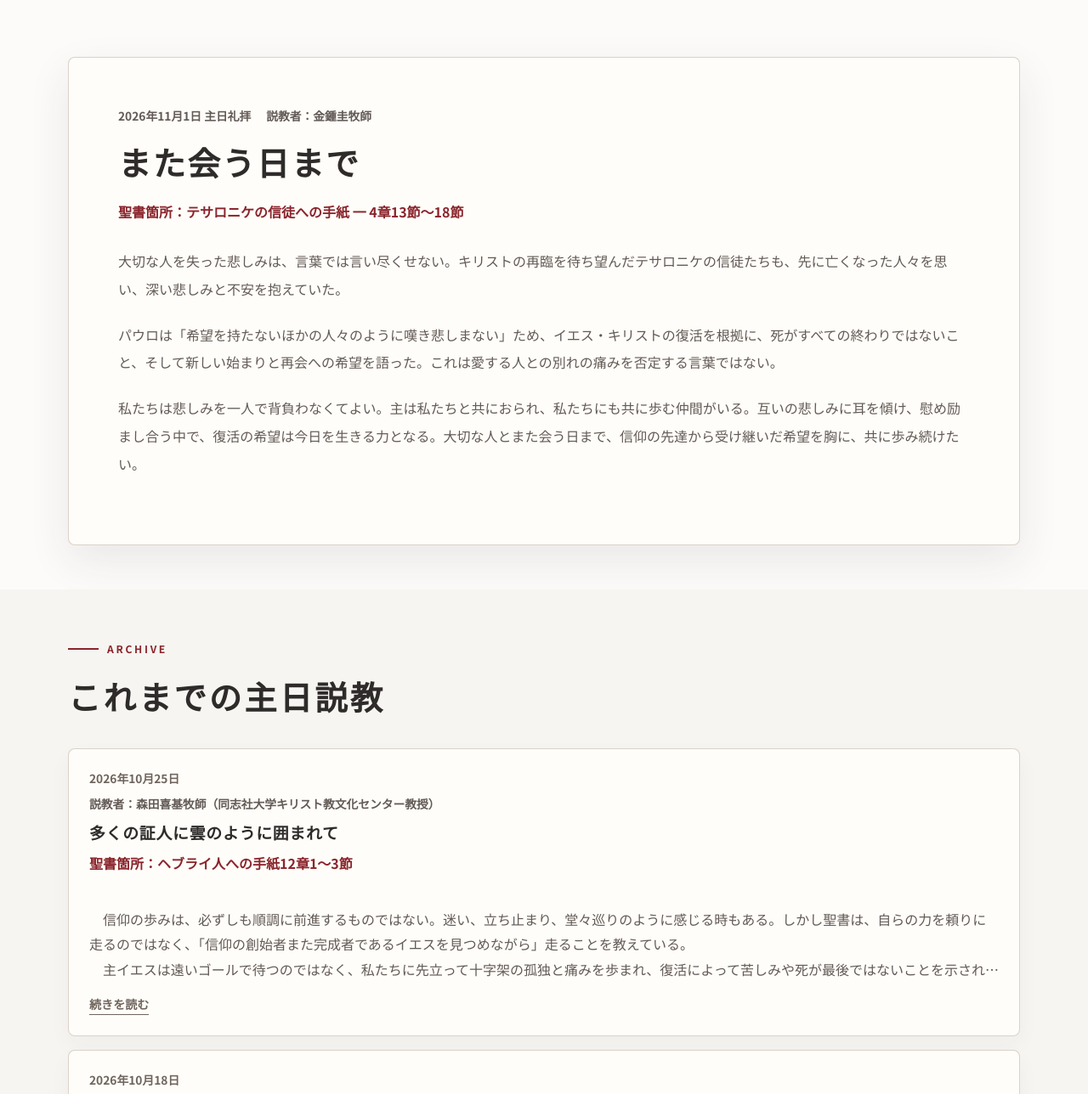
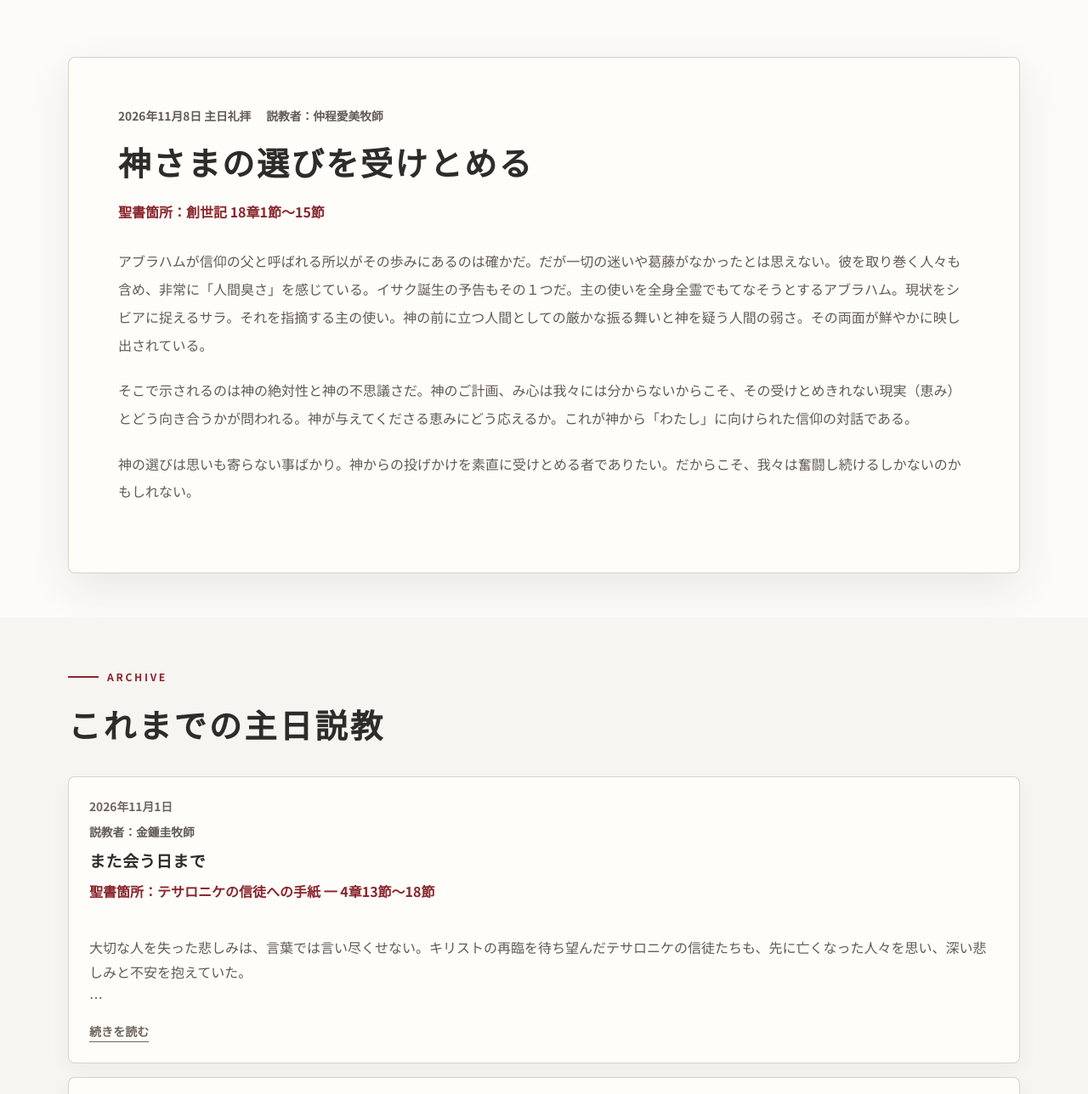
Before and after one commit to uccjtottorich/uccjtottorich, a plain HTML site: page sermon.html in a window 1280 px wide. Shown: the part 380-1668 px from the top of the page at 85% size. Drawn offline with nearby package versions, Linux system fonts and the light colour scheme.

Commit message:
Update microCMS sermon pages

```diff
--- a/sermon.html
+++ b/sermon.html
@@ -305,26 +305,26 @@
   <article class="sermon-paper">
     <div class="sermon-meta">
       <span>
-        2026年11月1日 主日礼拝
+        2026年11月8日 主日礼拝
       </span>
 
       <span>
-        説教者：金鍾圭牧師
+        説教者：仲程愛美牧師
       </span>
     </div>
 
     <h2>
-      また会う日まで
+      神さまの選びを受けとめる
     </h2>
 
     <p class="sermon-scripture">
-      聖書箇所：テサロニケの信徒への手紙 一 4章13節〜18節
+      聖書箇所：創世記 18章1節〜15節
     </p>
 
     <div class="sermon-body">
-      <p>大切な人を失った悲しみは、言葉では言い尽くせない。キリストの再臨を待ち望んだテサロニケの信徒たちも、先に亡くなった人々を思い、深い悲しみと不安を抱えていた。</p>
-<p>パウロは「希望を持たないほかの人々のように嘆き悲しまない」ため、イエス・キリストの復活を根拠に、死がすべての終わりではないこと、そして新しい始まりと再会への希望を語った。これは愛する人との別れの痛みを否定する言葉ではない。</p>
-<p>私たちは悲しみを一人で背負わなくてよい。主は私たちと共におられ、私たちにも共に歩む仲間がいる。互いの悲しみに耳を傾け、慰め励まし合う中で、復活の希望は今日を生きる力となる。大切な人とまた会う日まで、信仰の先達から受け継いだ希望を胸に、共に歩み続けたい。</p>
+      <p>アブラハムが信仰の父と呼ばれる所以がその歩みにあるのは確かだ。だが一切の迷いや葛藤がなかったとは思えない。彼を取り巻く人々も含め、非常に「人間臭さ」を感じている。イサク誕生の予告もその１つだ。主の使いを全身全霊でもてなそうとするアブラハム。現状をシビアに捉えるサラ。それを指摘する主の使い。神の前に立つ人間としての厳かな振る舞いと神を疑う人間の弱さ。その両面が鮮やかに映し出されている。</p>
+<p>そこで示されるのは神の絶対性と神の不思議さだ。神のご計画、み心は我々には分からないからこそ、その受けとめきれない現実（恵み）とどう向き合うかが問われる。神が与えてくださる恵みにどう応えるか。これが神から「わたし」に向けられた信仰の対話である。</p>
+<p>神の選びは思いも寄らない事ばかり。神からの投げかけを素直に受けとめる者でありたい。だからこそ、我々は奮闘し続けるしかないのかもしれない。</p>
     </div>
   </article>
 
@@ -351,6 +351,39 @@
           </div>
 
           <div class="sermon-board">
+
+
+      <article class="sermon-card">
+
+        <div class="sermon-card-main">
+
+          <time datetime="2026-11-01">
+            2026年11月1日
+          </time>
+
+          <span class="sermon-card-preacher">
+            説教者：金鍾圭牧師
+          </span>
+
+          <h3 class="sermon-card-title">
+            また会う日まで
+          </h3>
+
+          <span class="sermon-scripture">
+            聖書箇所：テサロニケの信徒への手紙 一 4章13節〜18節
+          </span>
+
+          <span class="sermon-card-summary">
+            大切な人を失った悲しみは、言葉では言い尽くせない。キリストの再臨を待ち望んだテサロニケの信徒たちも、先に亡くなった人々を思い、深い悲しみと不安を抱えていた。
+
+パウロは「希望を持たないほかの人々のように嘆き悲しまない」ため、イエス・キリストの復活を根拠に、死がすべての終わりではないこと、そして新しい始まりと再会への希望を語った。これは愛する人との別れの痛みを否定する言葉ではない。
+
+私たちは悲しみを一人で背負わなくてよい。主は私たちと共におられ、私たちにも共に歩む仲間がいる。互いの悲しみに耳を傾け、慰め励まし合う中で、復活の希望は今日を生きる力となる。大切な人とまた会う日まで、信仰の先達から受け継いだ希望を胸に、共に歩み続けたい。
+
+          </span>
+
+        </div>
+      </article>
 
 
       <article class="sermon-card">
@@ -408,36 +441,6 @@
 
 ヨハネによる福音書は他の福音書とは違い、独特な表現や抽象的な言い回しが多い。冒頭の「ロゴス讃歌」と呼ばれる箇所を筆頭に、イエスという人物はどのような方であるかを伝えている。神でありながら、我々のために人としてこの世にお生まれになり、我々と共におられることを示された。この方を超える存在はない。ある意味では聖書(知識や教理)すら超えると言う。それは決してみ言葉を軽んじているのではなく、神の言葉を最も体現されている方を見失ってはいないか、と問うているようだ。イエスの他に我々が頼るものはない。
 
-          </span>
-
-        </div>
-      </article>
-
-
-      <article class="sermon-card">
-
-        <div class="sermon-card-main">
-
-          <time datetime="2026-10-11">
-            2026年10月11日
-          </time>
-
-          <span class="sermon-card-preacher">
-            説教者：仲程愛美牧師
-          </span>
-
-          <h3 class="sermon-card-title">
-            誰を遣わすべきか
-          </h3>
-
-          <span class="sermon-scripture">
-            聖書箇所：イザヤ書6章1〜10節
-          </span>
-
-          <span class="sermon-card-summary">
-            　神の言葉を預かる者【預言者】の存在を抜きに聖書は語れない。それは同時に、イスラエルの繁栄、滅亡、捕囚を映し出す。王国の滅亡期に活躍した預言者は後にイスラエルの民の支柱となっていく。
-　イザヤは南王国ユダにて「聖なる神」との出会いを通して遣わされた人物だ。「聖」は人間との隔たりや区別を意味し「超越」「絶対」とも言い換えられる。この絶対的な存在が「誰を遣わすべきか」と「私」に問う。イザヤがこの呼びかけに応えられたのは何故か。ここにあるのはただ１点。己の弱さを痛感しつつ、神に招かれたという実感をもつことだ。聖なる神がその御手をもって我々を用いてくださる。己に対しても他者に対しても、この感覚を研ぎ澄ませていたい。
-　神学校日、伝道献身者を覚える今日。改めてイザヤの召命に耳を傾けたい。
           </span>
 
         </div>
```
Also changed, not shown: test-cms-2026/sermon.html (+40 -37 lines).
